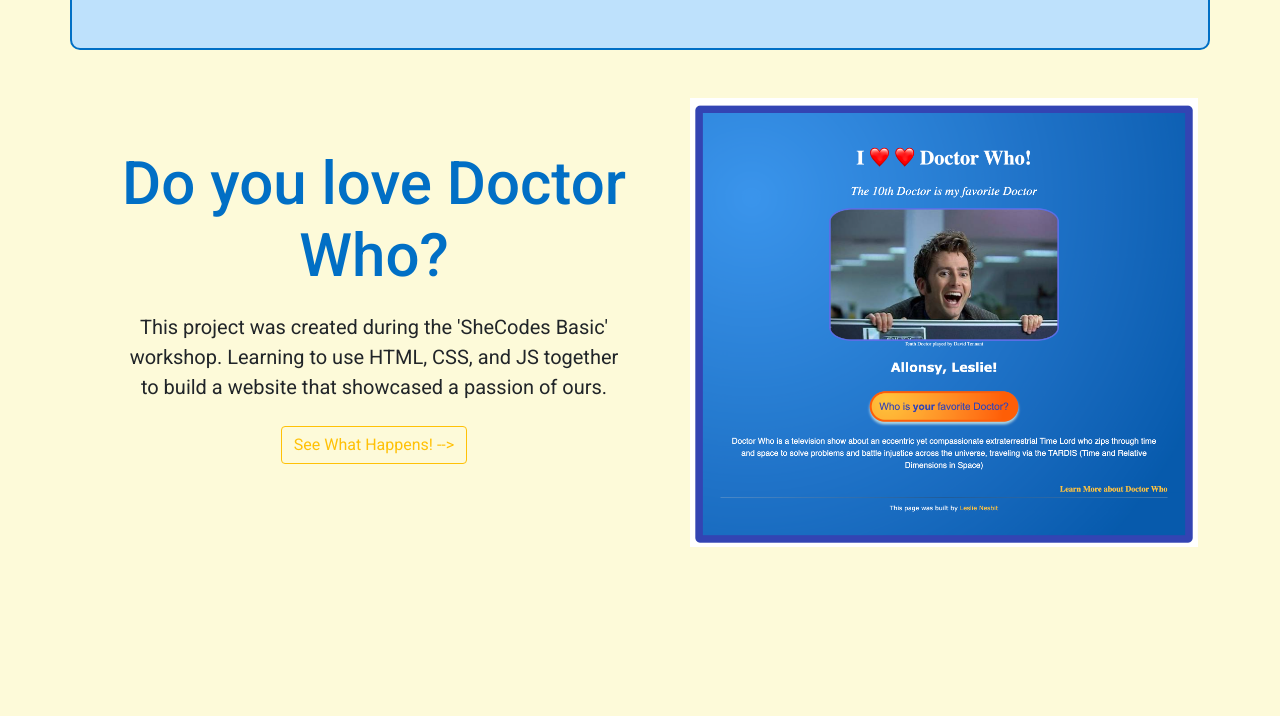
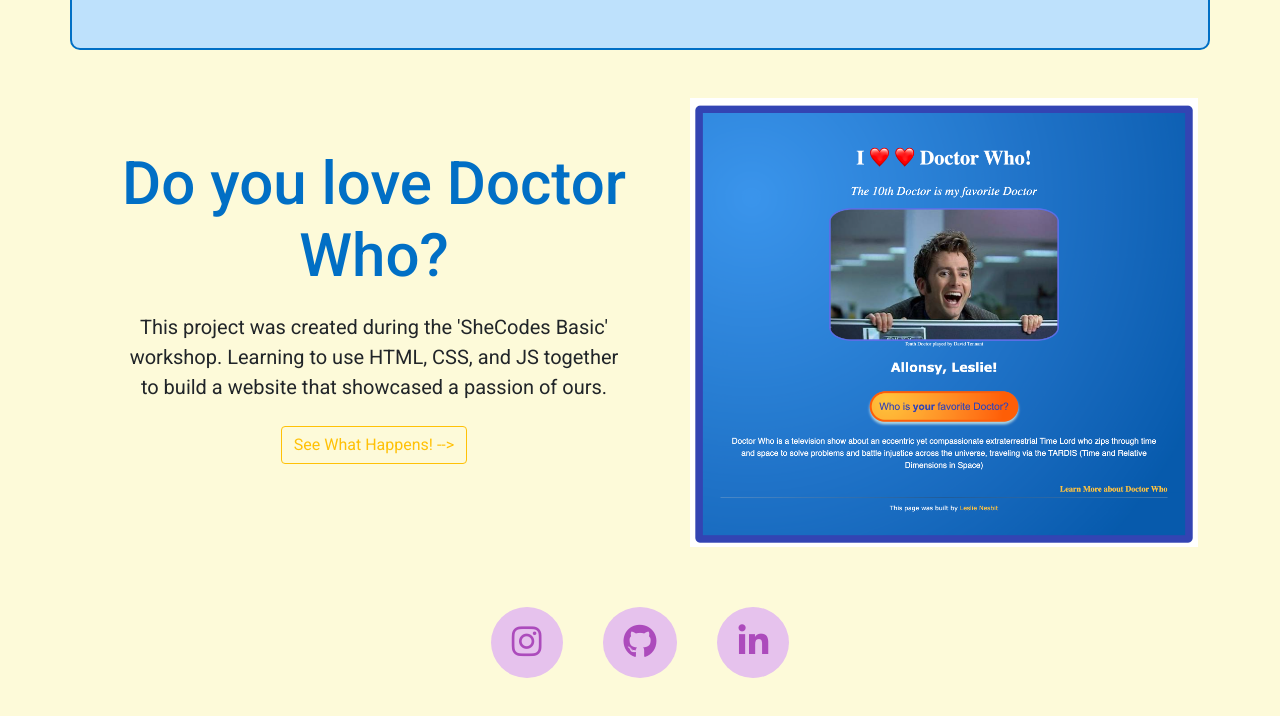
Before and after one commit to LeelooDawn/Coding-Portfolio-Website, a plain HTML site: page index.html in a window 1280 px wide. Shown: the part 1317-2033 px from the top of the page. Before the commit the page ends 1864 px from the top, so only its background shows below. Drawn offline with nearby package versions, Linux system fonts and the light colour scheme.

Commit message:
Added Footer to index, about, contact pages

```diff
--- a/index.html
+++ b/index.html
@@ -101,5 +101,12 @@
         </div>
       </div>
     </div>
+    <footer>
+      <div class="social-links d-flex justify-content-center">
+        <a href="" target="_blank"><i class="fa-brands fa-instagram"></i></a>
+        <a href="" target="_blank"><i class="fa-brands fa-github"></i></a>
+        <a href="" target="_blank"><i class="fa-brands fa-linkedin-in"></i></a>
+      </div>
+    </footer>
   </body>
 </html>
--- a/src/styles.css
+++ b/src/styles.css
@@ -157,13 +157,35 @@ nav a:hover,
 nav li.active a {
   color: #016fc5;
 }
+footer {
+  margin: 60px 0;
+}
 
+footer .social-links a {
+  margin: 0 20px;
+  padding: 10px 21px;
+  border-radius: 50%;
+  font-size: 34px;
+  transition: all 100ms ease-in-out;
+  color: #ac4bbc;
+  background-color: #e6c2ed;
+}
+
+footer .social-links a:hover {
+  color: white;
+  background-color: #ac4bbc;
+}
 @media (max-width: 900px) {
   h1 {
     font-size: 75px;
   }
   h2 {
     font-size: 48px;
+  }
+  .heading {
+    text-align: center;
+    padding: 50px 20px;
+    background-image: none;
   }
 
   .project-description h2 {
```
Also changed, not shown: about.html (+7 -1 lines), contact.html (+8 -1 lines).
